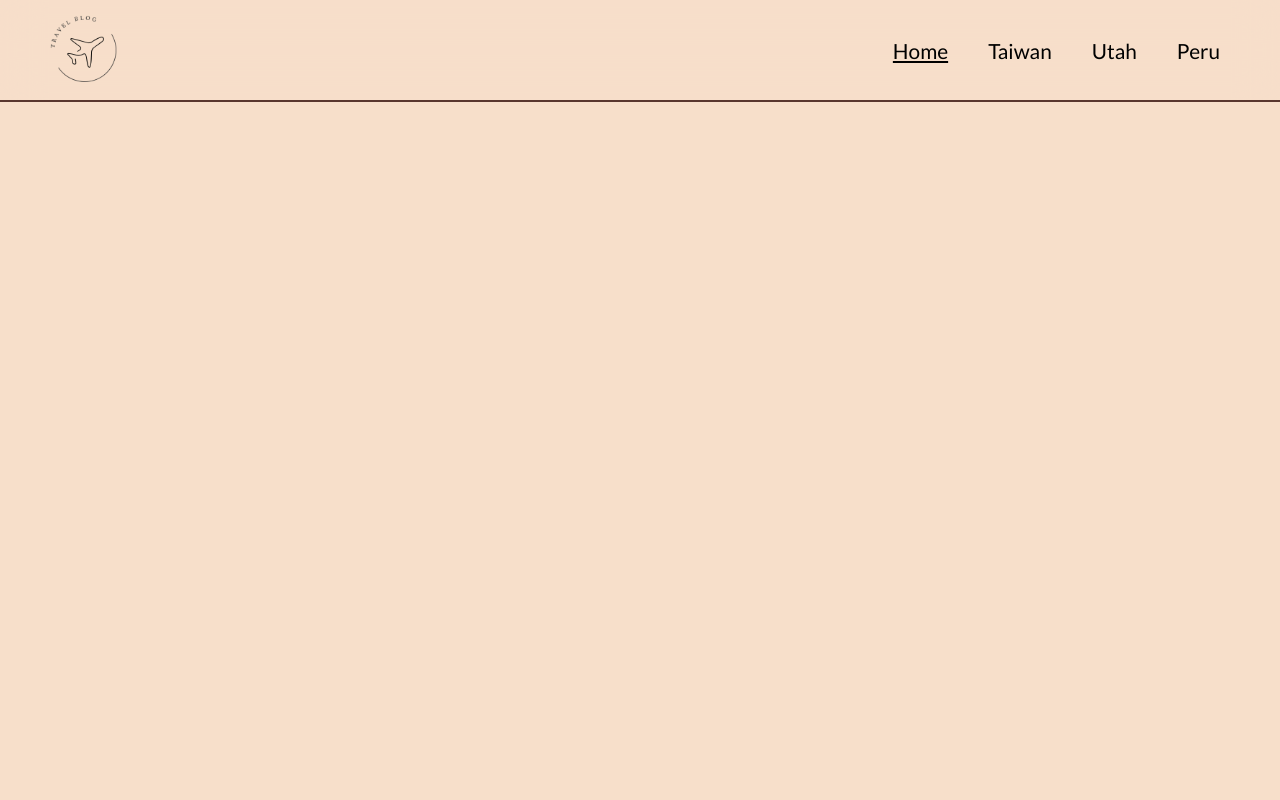
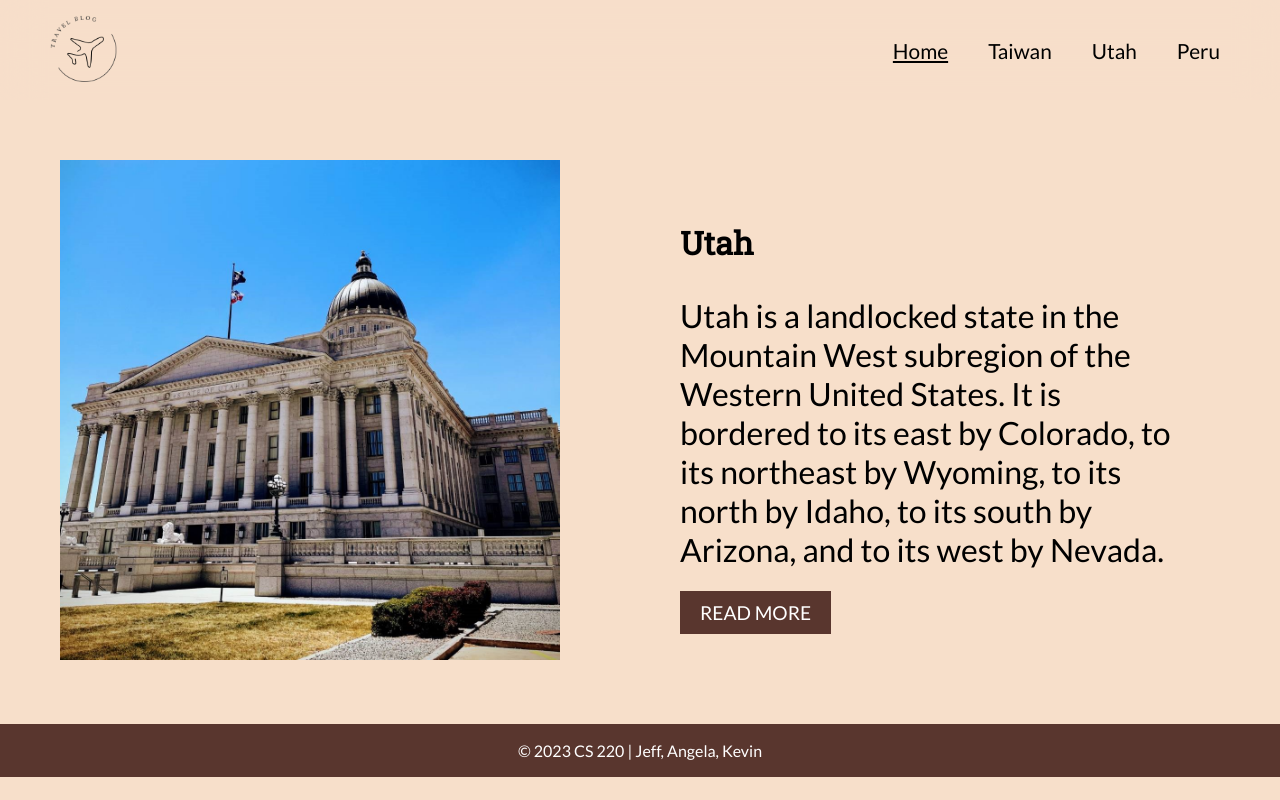
Before and after one commit to artcom3/travel-blog, a plain HTML site: page index.html in a window 1280 px wide. Drawn offline with Linux system fonts and the light colour scheme.

Commit message:
Add home slider

```diff
--- a/css/style.css
+++ b/css/style.css
@@ -73,7 +73,7 @@ nav a:hover {
   text-decoration: none;
 }
 
-.header {
+.header, .slide-article {
   display: flex;
   align-items: center;
   margin: 20px;
@@ -84,12 +84,33 @@ nav a:hover {
   width: 0;
 }
 
-.header h2 {
+.header h2, .slide-article h2 {
   font-size: 3em;
 }
 
-.header p {
+.header p, .slide-article p {
   font-size: 2em;
+}
+
+.slide-article {
+  display: none;
+}
+
+.slide-article a {
+  background-color: var(--color5);
+  border: 0;
+  color: white;
+  font-family: 'Lato', sans-serif;
+  font-size: 1.2em;
+  font-weight: 500;
+  text-transform: uppercase;
+  padding: 10px 20px;
+  cursor: pointer;
+  text-decoration: none;
+}
+
+.slide-article a:hover {
+  box-shadow: rgba(0, 0, 0, 0.24) 0px 3px 8px;
 }
 
 .img-section {
@@ -142,3 +163,13 @@ footer {
 footer p {
   text-align: center;
 }
+
+.fade {
+  animation-name: fade;
+  animation-duration: 1.2s;
+}
+
+@keyframes fade {
+  from {opacity: .4}
+  to {opacity: 1}
+}
--- a/index.html
+++ b/index.html
@@ -21,10 +21,42 @@
     </nav>
   </header>
   <main>
-
+    <div id="slide-container">
+      <div class="slide-article fade">
+        <div class="img-section">
+          <img src="images/Taiwan.webp" alt="Taiwan">
+        </div>
+        <div class="title-section">
+          <h1>Taiwan</h1>
+          <p>Taiwan's culture is fine and diverse. At each corner, one can find some unique stories and local sentiments to enjoy. You are cordially to travel in Taiwan and discover people's lifestyles. The beautiful island has many off-the-beaten-track destinations to offer. Why not savor Taiwan's culture and nature and meet our hospitable locals! Friendly, wise and full of wonderful experiences – Taiwan cordially awaits you!</p>
+          <a href="">Read More</a href="">
+        </div>
+      </div>
+      <div class="slide-article fade">
+        <div class="img-section">
+          <img src="images/Capitol Hill.jpg" alt="Salt Lake">
+        </div>
+        <div class="title-section">
+          <h1>Utah</h1>
+          <p>Utah is a landlocked state in the Mountain West subregion of the Western United States. It is bordered to its east by Colorado, to its northeast by Wyoming, to its north by Idaho, to its south by Arizona, and to its west by Nevada.</p>
+          <a href="">Read More</a href="">
+        </div>
+      </div>
+      <div class="slide-article fade">
+        <div class="img-section">
+          <img src="images/peru-3.jpg" alt="Photo by Sofia Guaico on Unsplash">
+        </div>
+        <div class="title-section">
+          <h1>Peru</h1>
+          <p>Peru is a diverse South American country with stunning landscapes, a rich history, and renowned cuisine, famous for Machu Picchu and a blend of cultures.</p>
+          <a href="">Read More</a href="">
+        </div>
+      </div>
+    </div>
   </main>
   <footer>
-
+    <p>&copy 2023 CS 220 | Jeff, Angela, Kevin</p>
   </footer>
+  <script src="script/script.js"></script>
 </body>
 </html>
--- a/script/script.js
+++ b/script/script.js
@@ -0,0 +1,16 @@
+let slideIndex = 0;
+showSlides();
+
+function showSlides() {
+  let i;
+  let slides = document.getElementsByClassName("slide-article");
+
+  for (i = 0; i < slides.length; i++) {
+    slides[i].style.display = "none";
+  }
+  slideIndex++;
+  if (slideIndex > slides.length) {slideIndex = 1}
+
+  slides[slideIndex-1].style.display = "flex";
+  setTimeout(showSlides, 3000); // Change image every 2 seconds
+}
```
Also changed, not shown: Utah.html (+1 -1 lines), peru.html (+1 -1 lines), taiwan.html (+2 -2 lines).
